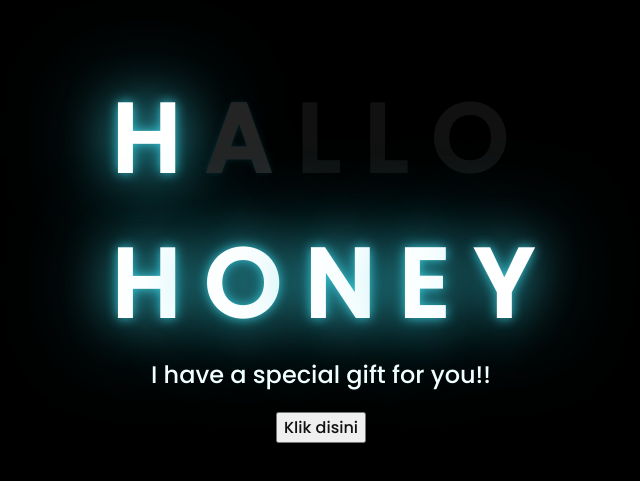
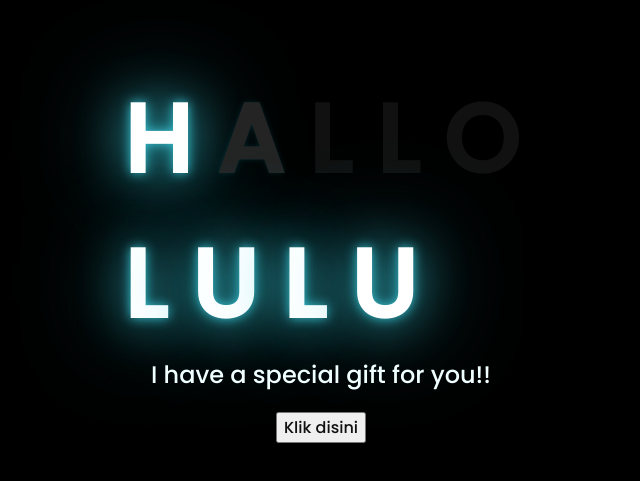
Before and after one commit to poky132/apa-tuch, a plain HTML site: page index.html in a window 1280 px wide. Shown: the part 153-634 px from the top of the page, without its empty margins (327-967 px from the left). Drawn offline with Linux system fonts and the light colour scheme.

Commit message:
index.html

```diff
--- a/index.html
+++ b/index.html
@@ -17,11 +17,10 @@
         <span>L</span>
         <span>O</span>
       <br>
-      <span>H</span>
-      <span>O</span>
-      <span>N</span>
-      <span>E</span>
-      <span>Y</span>
+      <span>L</span>
+      <span>U</span>
+      <span>L</span>
+      <span>U</span>
     </div>
     <div class="description">
         <span>I have a special gift for you!!</span>
```
